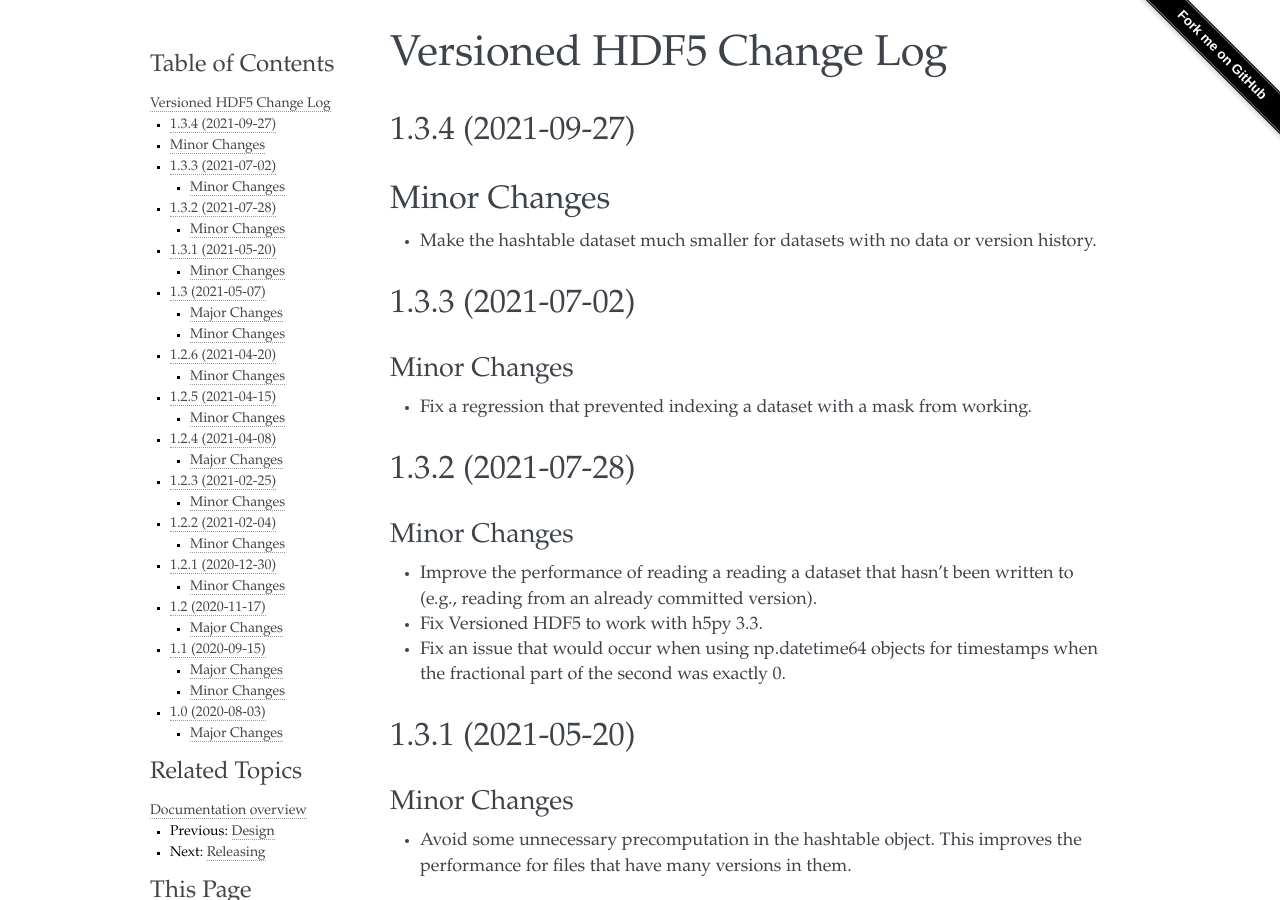
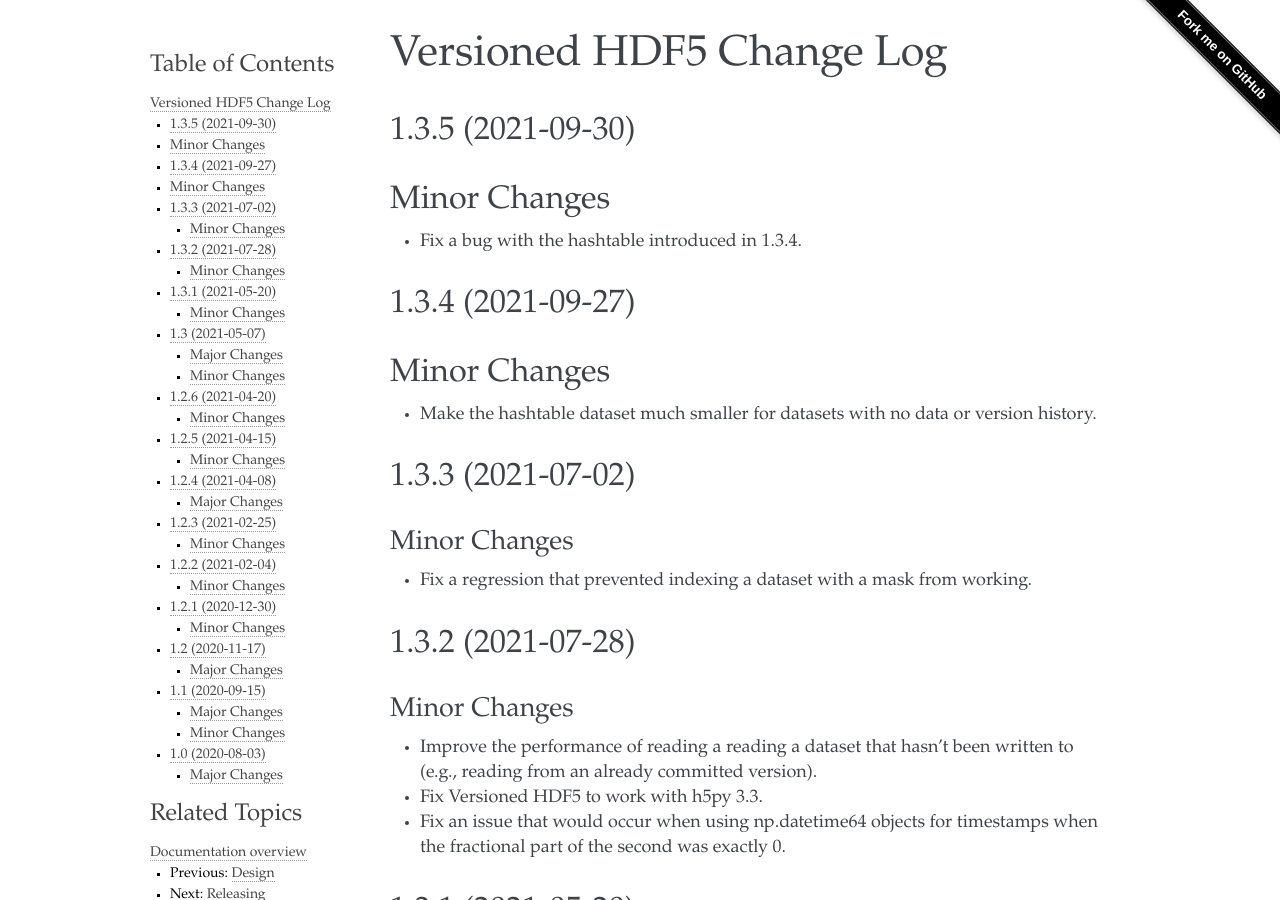
Before and after one commit to deshaw/versioned-hdf5, a Sphinx documentation site: the page built from docs/changelog.md, in a window 1280 px wide and 900 px high. Built offline with Sphinx 7.4.7, drawn with Linux system fonts in a browser that asks for light colours.

Commit message:
Add a changelog for a 1.3.5 release

```diff
--- a/docs/changelog.md
+++ b/docs/changelog.md
@@ -1,5 +1,11 @@
 Versioned HDF5 Change Log
 =========================
+
+## 1.3.5 (2021-09-30)
+
+## Minor Changes
+
+- Fix a bug with the hashtable introduced in 1.3.4.
 
 ## 1.3.4 (2021-09-27)
 
```
